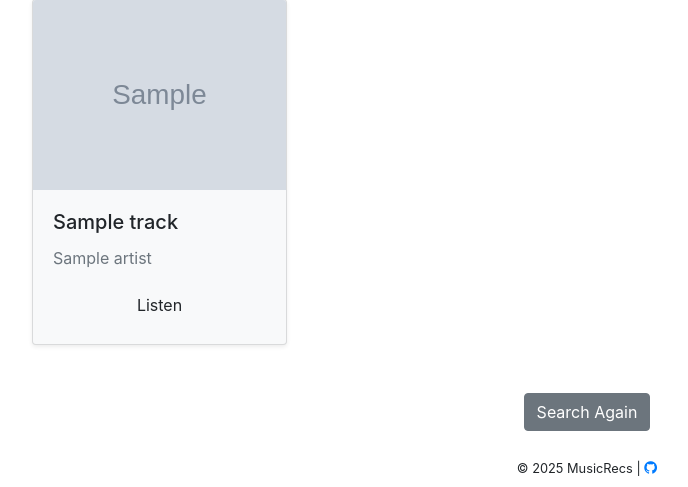
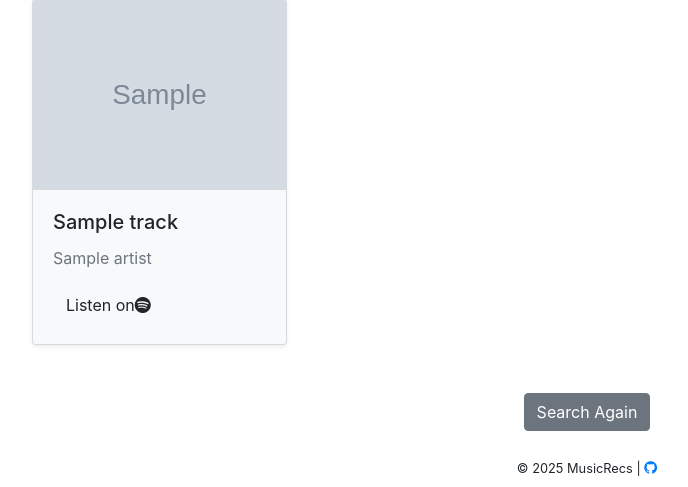
Before and after one commit to nikhil-405/MusicRecs, a Flask app: template templates/recommendations.html in a window 1280 px wide. Shown: the part 178-665 px from the top of the page, without its empty margins (53-741 px from the left). Run offline with Flask 3, Linux system fonts and the light colour scheme; the template is opened without the code that fills it: most values are stand-ins (such as "Sample title", 1, 10 or a date in 2020); grey boxes marked "Sample" are stand-in pictures; some libraries are stand-ins or nearby versions.

```diff
--- a/templates/recommendations.html
+++ b/templates/recommendations.html
@@ -14,13 +14,14 @@
         <div class="card-body d-flex flex-column">
             <h5 class="card-title"><i data-lucide="music"></i> {{ track.name }}</h5>
             <p class="card-text text-muted"><i data-lucide="user"></i> {{ track.artist }}</p>
-            <a href="{{ track.link }}" target="_blank" class="btn btn-outline-accent mt-auto">
-              <i data-lucide="play"></i> Listen
+            <a href="{{ track.link }}" target="_blank" class="btn btn-outline-accent mt-auto d-flex align-items-center gap-1">
+            Listen on <i class="bi bi-spotify" aria-hidden="true"></i>
             </a>
         </div>
         </div>
     </div>
     {% endfor %}
+
   </div>
   <div class="text-center mt-4">
     <a href="/search" class="btn btn-secondary"><i data-lucide="refresh-cw"></i> Search Again</a>
```
Lines whose indentation alone changed are shown as unchanged.
